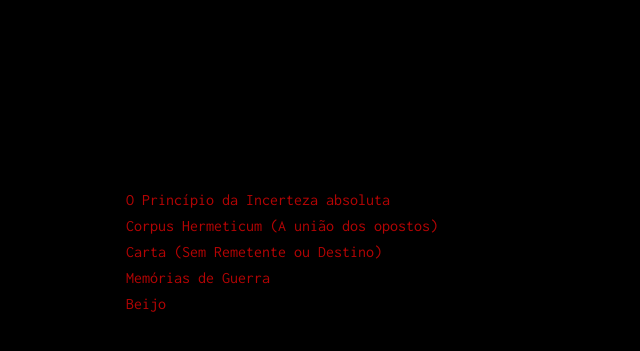
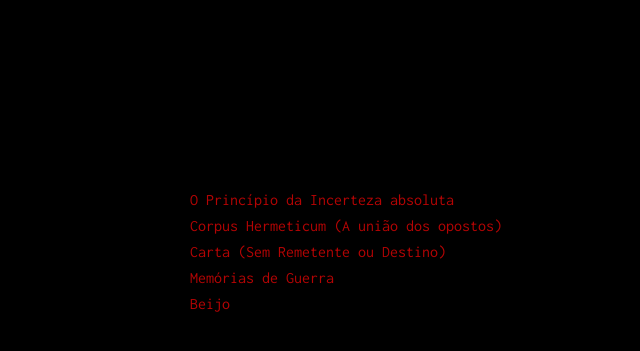
Before and after one commit to sorathpanzer/sorathpanzer.github.io, a Jekyll site: the page built from index.html, in a window 1280 px wide. Shown: the top 351 px of the page, without its empty margins (0-640 px from the left). Built offline with Jekyll 4.4.1, drawn with Linux system fonts in a browser that asks for light colours.

Commit message:
Update main.scss

```diff
--- a/assets/css/main.scss
+++ b/assets/css/main.scss
@@ -16,7 +16,7 @@ body {
     text-align: left;
     position: absolute;
     top:  5%;
-    left: 0%;
+    left: 5%;
 }
 
 body::-moz-selection{
```
